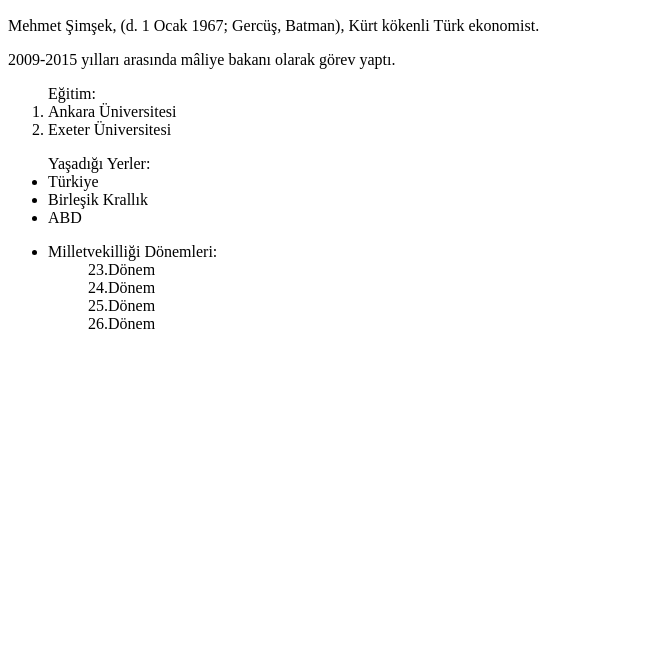
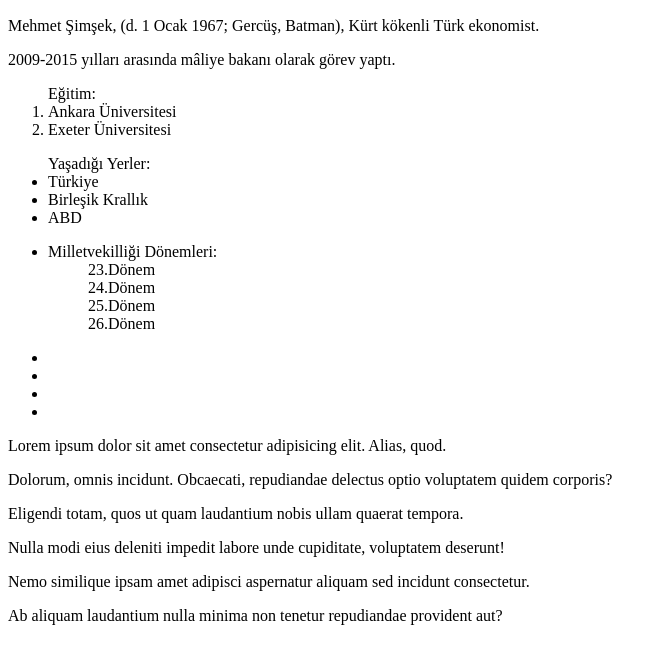
Before and after one commit to BillionDolarCode/kodluyoruzilkrepo, a plain HTML site: page index.html in a window 1280 px wide. Shown: the part 96-760 px from the top of the page, without its empty margins (0-667 px from the left). Drawn offline with Linux system fonts and the light colour scheme.

Commit message:
EmmetDenemesi

```diff
--- a/index.html
+++ b/index.html
@@ -23,3 +23,21 @@
         <ol>26.Dönem</ol>
     </li>
 </ul>
+
+<!-- ul>li.item$*4 -->
+<ul>
+    <li class="item1"></li>
+    <li class="item2"></li>
+    <li class="item3"></li>
+    <li class="item4"></li>
+</ul>
+
+<!-- div>p#item*6>lorem10 -->
+<div>
+    <p id="item">Lorem ipsum dolor sit amet consectetur adipisicing elit. Alias, quod.</p>
+    <p id="item">Dolorum, omnis incidunt. Obcaecati, repudiandae delectus optio voluptatem quidem corporis?</p>
+    <p id="item">Eligendi totam, quos ut quam laudantium nobis ullam quaerat tempora.</p>
+    <p id="item">Nulla modi eius deleniti impedit labore unde cupiditate, voluptatem deserunt!</p>
+    <p id="item">Nemo similique ipsam amet adipisci aspernatur aliquam sed incidunt consectetur.</p>
+    <p id="item">Ab aliquam laudantium nulla minima non tenetur repudiandae provident aut?</p>
+</div>
```
